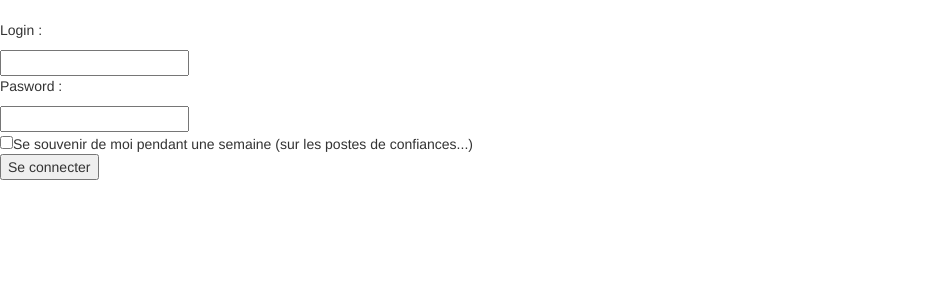
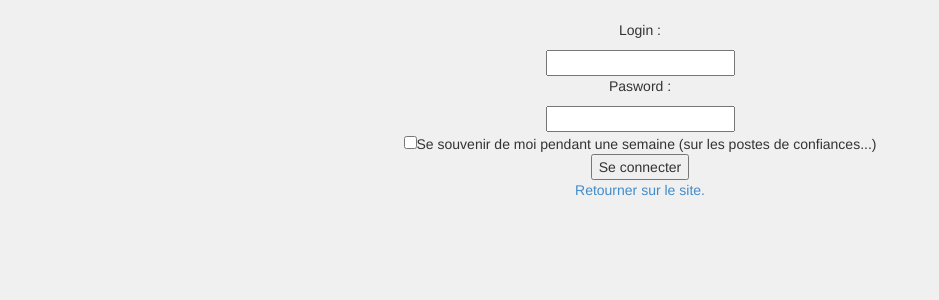
Before and after one commit to kizdolf/ta_admin, a PHP site: page /public/admin/login.php in a window 1280 px wide. Shown: the top 300 px of the page, without its empty margins (0-939 px from the left). Run offline with PHP 8.4, Linux system fonts and the light colour scheme.

Commit message:
style login

```diff
--- a/admin/css/style.css
+++ b/admin/css/style.css
@@ -168,3 +168,13 @@ body {
 #block_new_partner{
     margin-top: 45px;
 }
+
+#form_login{
+    /*background: white;*/
+    /*color: white;*/
+    text-align: center;
+}
+
+#body_login{
+    background: rgb(240, 240, 240);
+}
--- a/admin/login.php
+++ b/admin/login.php
@@ -3,20 +3,21 @@ $html = "";
 if (isset($_GET['case'])) {
 	switch ($_GET['case']) {
 		case 'logs':
-			$html = "Mauvais login ou password.";
+			$html = "<div class='alert alert-danger'>Mauvais login ou password.";
 			break;
 		case 'disconnect':
-			$html = "Vous n'êtes pas connecté";
+			$html = "<div class='alert alert-info'>Vous n'êtes pas connecté";
 			break;
 		case 'leave':
-			$html = "Vous êtes bien déconnecté";
+			$html = "<div class='alert alert-success'>Vous êtes bien déconnecté";
 			break;
 		case 'change':
-			$html = 'Veuillez vous reconnecter avec vos nouveaux identifiants.';
+			$html = '<div class="alert alert-warning">Veuillez vous reconnecter avec vos nouveaux identifiants.';
 			break;
 		default:
 			$html = "";
 			break;
+		$html .= "</div>";
 	}
 }
 
@@ -25,10 +26,12 @@ if (isset($_GET['case'])) {
 <html>
 <head>
 	<title>Login admin TA</title>
+	<link rel="stylesheet" href="css/style.css" type="text/css" media="screen"/>
   	<link rel="stylesheet" type="text/css" href="../css/bootstrap/css/bootstrap.min.css">
 	<meta charset="utf-8">
 </head>
-<body>
+<body id="body_login">
+<div id="form_login" class="container container-fluid">
 <div>
 	<h3><?php echo $html; ?></h3>
 </div>
@@ -43,5 +46,7 @@ if (isset($_GET['case'])) {
 	<br><input type="checkbox" name="trust">Se souvenir de moi pendant une semaine (sur les postes de confiances...)
 	<br><input type="submit" name="login_sub" value="Se connecter">
 </form>
+<a href="../index.php">Retourner sur le site.</a>
+</div>
 </body>
 </html>
```
Also changed, not shown: components/piwik/How to install Piwik.html (deleted, +0 -7 lines).
